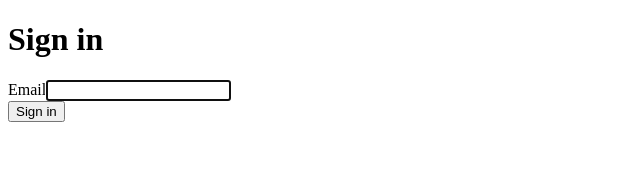
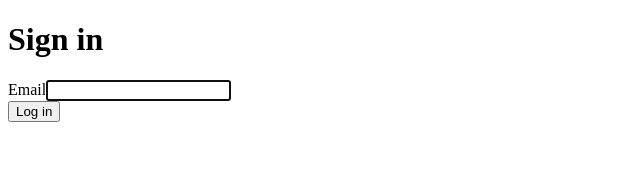
Before and after one commit to starain31/murmur, a Nuxt app in the folder client/: page /login in a window 1280 px wide. Shown: the top 191 px of the page, without its empty margins (0-640 px from the left). Built offline with nearby package versions, Linux system fonts and the light colour scheme.

Commit message:
Change button name.

```diff
--- a/client/pages/login.vue
+++ b/client/pages/login.vue
@@ -7,7 +7,7 @@
              v-model="email"
       >
     </section>
-    <button id="sign-in" @click="handle_sign_in">Sign in</button>
+    <button id="log-in" @click="handle_sign_in">Log in</button>
   </form>
 </template>
 
```
